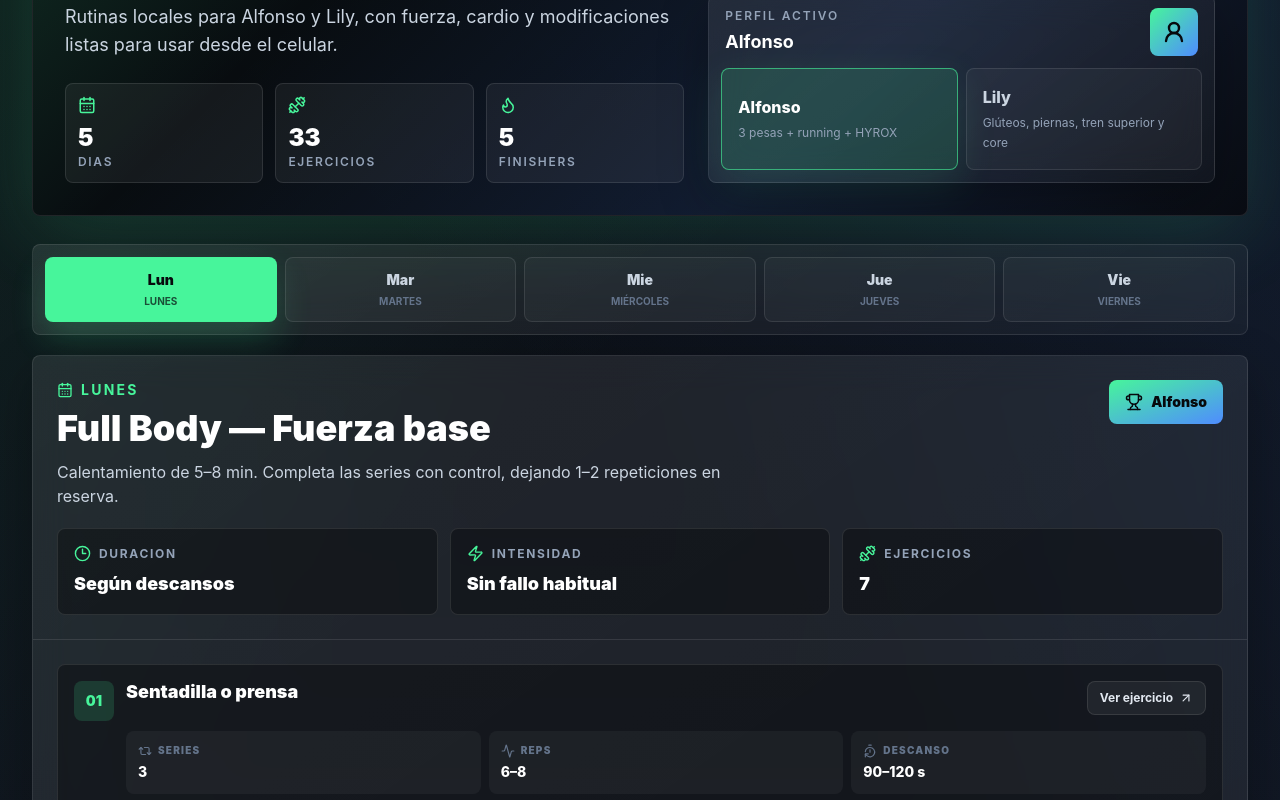
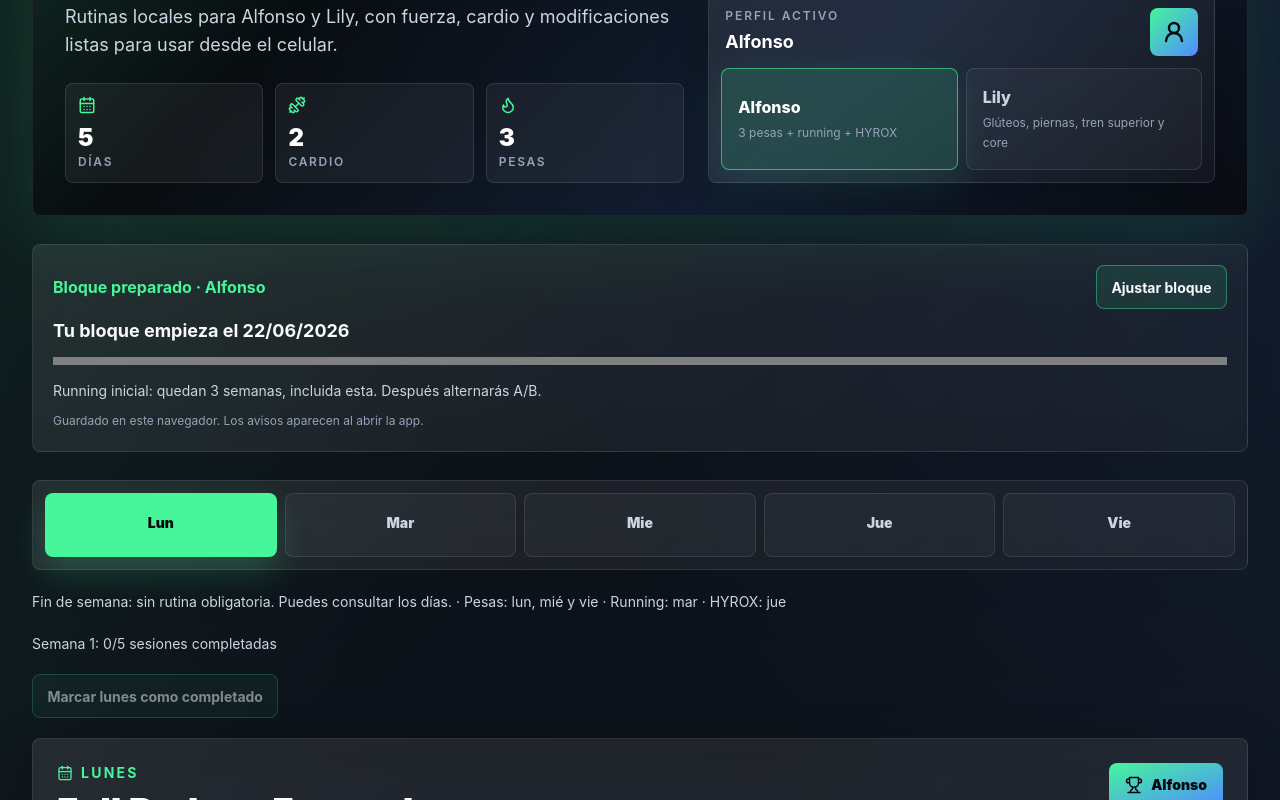
Before and after one commit to alfonsort/appgym-al, a React (Vite) app: page / in a window 1280 px wide. Shown: the part 240-1040 px from the top of the page. Built offline with nearby package versions, Linux system fonts and the light colour scheme.

Commit message:
Añadir seguimiento semanal y mejoras móviles para Alfonso

```diff
--- a/src/App.jsx
+++ b/src/App.jsx
@@ -1,4 +1,4 @@
-import { useMemo, useState } from 'react'
+import { useEffect, useMemo, useState } from 'react'
 import {
   Activity,
   ArrowUpRight,
@@ -17,6 +17,10 @@ import {
 } from 'lucide-react'
 import { getTodayWorkoutId, lilyRecommendations, routines, users, weekdays } from './data/routines'
 
+import { runningForWeek } from './data/alfonso'
+import { STORAGE_KEY, defaultCycle, normalizeCycle, cycleStatus } from './data/cycle'
+import CyclePanel, { HyroxEditor } from './CyclePanel'
+
 const statIcons = {
   duration: Clock3,
   intensity: Zap,
@@ -27,8 +31,33 @@ function App() {
   const [selectedUser, setSelectedUser] = useState('alfonso')
   const [selectedDay, setSelectedDay] = useState(getTodayWorkoutId)
 
+  const [storageError, setStorageError] = useState(false)
+  const [cycle, setCycle] = useState(() => {
+    try { return normalizeCycle(JSON.parse(localStorage.getItem(STORAGE_KEY))) }
+    catch { return defaultCycle() }
+  })
+  const [now, setNow] = useState(() => new Date())
+  useEffect(() => {
+    const timer = setInterval(() => setNow(new Date()), 60000)
+    return () => clearInterval(timer)
+  }, [])
+  useEffect(() => {
+    try { localStorage.setItem(STORAGE_KEY, JSON.stringify(cycle)); setStorageError(false) }
+    catch { setStorageError(true) }
+  }, [cycle])
+  const status = cycleStatus(cycle, now)
+  const week = Math.min(status.week, cycle.weeks)
+  const isAlfonso = selectedUser === 'alfonso'
   const profile = users[selectedUser]
-  const workout = routines[selectedUser][selectedDay]
+  let workout = routines[selectedUser][selectedDay]
+  if (isAlfonso && selectedDay === 'martes') workout = runningForWeek(week, cycle.initialWeeks)
+  if (isAlfonso && selectedDay === 'jueves' && cycle.hyrox[week]) workout = {
+    ...workout, title: `HYROX — Semana ${week}`, focus: 'Sesión ajustada para este jueves.',
+    duration: 'Según sesión', intensity: 'Según sesión', exercises: [],
+    finisher: { type: 'Sesión de la semana', title: 'Tu jueves', details: cycle.hyrox[week] },
+  }
+  const completedCount = weekdays.filter(day => cycle.completed[`${week}-${day.id}`]).length
+  const completionKey = `${week}-${selectedDay}`
   const activeDay = weekdays.find((day) => day.id === selectedDay)
 
   const weeklyStats = useMemo(() => {
@@ -52,9 +81,18 @@ function App() {
           weeklyStats={weeklyStats}
         />
 
+        {isAlfonso && <CyclePanel cycle={cycle} status={status} save={setCycle} storageError={storageError} />}
         <section className="grid gap-5">
           <div className="flex min-w-0 flex-col gap-5">
             <DaySelector selectedDay={selectedDay} setSelectedDay={setSelectedDay} />
+            {isAlfonso && <>
+              <p className="text-sm leading-6 text-slate-300">{[0, 6].includes(now.getDay()) ? 'Fin de semana: sin rutina obligatoria. Puedes consultar los días.' : `Hoy: ${weekdays.find(day => day.id === getTodayWorkoutId(now)).full}.`} · Pesas: lun, mié y vie · Running: mar · HYROX: jue</p>
+              <p className="text-sm text-slate-300">Semana {week}: {completedCount}/5 sesiones completadas{status.ended ? ' · Última semana del bloque' : ''}</p>
+              {selectedDay === 'jueves' && <HyroxEditor key={`${cycle.start}-${week}`} week={week} value={cycle.hyrox[week]} onSave={value => setCycle(previous => ({ ...previous, hyrox: { ...previous.hyrox, [week]: value } }))} />}
+              <button className="small-button w-fit" disabled={status.pending || status.ended} aria-pressed={!!cycle.completed[completionKey]} onClick={() => setCycle(previous => ({ ...previous, completed: { ...previous.completed, [completionKey]: !previous.completed[completionKey] } }))}>
+                {cycle.completed[completionKey] ? '✓ Sesión completada · desmarcar' : `Marcar ${activeDay.full.toLowerCase()} como completado`}
+              </button>
+            </>}
             <WorkoutCard workout={workout} day={activeDay} profile={profile} selectedUser={selectedUser} />
           </div>
         </section>
@@ -74,7 +112,7 @@ function Hero({ profile, selectedUser, setSelectedUser, weeklyStats }) {
             <Sparkles size={15} className="text-volt" />
             AppGym A&L
           </div>
-          <h1 className="text-balance text-4xl font-black leading-[0.98] text-white sm:text-5xl lg:text-6xl">
+          <h1 className="text-balance text-2xl font-black leading-tight text-white sm:text-5xl lg:text-6xl">
             Entrena fuerte. Ajusta inteligente.
           </h1>
           <p className="mt-4 max-w-2xl text-base leading-7 text-slate-300 sm:text-lg">
@@ -82,9 +120,9 @@ function Hero({ profile, selectedUser, setSelectedUser, weeklyStats }) {
           </p>
 
           <div className="mt-6 grid grid-cols-3 gap-3">
-            <HeroMetric icon={CalendarDays} label="Dias" value={weeklyStats.days} />
-            <HeroMetric icon={Dumbbell} label="Ejercicios" value={weeklyStats.exercises} />
-            <HeroMetric icon={Flame} label="Finishers" value={weeklyStats.finishers} />
+            <HeroMetric icon={CalendarDays} label="Días" value={weeklyStats.days} />
+            <HeroMetric icon={Dumbbell} label={selectedUser === 'alfonso' ? "Cardio" : "Ejercicios"} value={selectedUser === 'alfonso' ? 2 : weeklyStats.exercises} />
+            <HeroMetric icon={Flame} label={selectedUser === 'alfonso' ? "Pesas" : "Finishers"} value={selectedUser === 'alfonso' ? 3 : weeklyStats.finishers} />
           </div>
         </div>
 
@@ -107,6 +145,7 @@ function Hero({ profile, selectedUser, setSelectedUser, weeklyStats }) {
                   key={user.id}
                   type="button"
                   onClick={() => setSelectedUser(user.id)}
+                  aria-pressed={isActive}
                   className={`rounded-lg border p-4 text-left transition ${
                     isActive
                       ? 'border-volt/60 bg-volt/15 text-white shadow-[0_12px_40px_rgba(71,245,155,0.12)]'
@@ -154,8 +193,8 @@ function DaySelector({ selectedDay, setSelectedDay }) {
               aria-pressed={isActive}
             >
               <span className="block text-sm font-black">{day.label}</span>
-              <span className={`mt-1 block text-[10px] font-bold uppercase ${isActive ? 'text-coal/70' : 'text-slate-500'}`}>
-                {day.full}
+              <span className={`mt-1 block text-[10px] font-bold uppercase ${isActive ? 'text-coal/70' : 'text-slate-400'}`}>
+                {new Date().getDay() > 0 && new Date().getDay() < 6 && day.id === getTodayWorkoutId() ? 'Hoy' : ''}
               </span>
             </button>
           )
@@ -185,9 +224,9 @@ function WorkoutCard({ workout, day, profile, selectedUser }) {
         </div>
 
         <div className="mt-5 grid gap-3 sm:grid-cols-3">
-          <WorkoutStat id="duration" label="Duracion" value={workout.duration} />
+          <WorkoutStat id="duration" label="Duración" value={workout.duration} />
           <WorkoutStat id="intensity" label="Intensidad" value={workout.intensity} />
-          <WorkoutStat id="exercises" label="Ejercicios" value={workout.exercises.length} />
+          <WorkoutStat id="exercises" label={workout.exercises.length ? "Ejercicios" : "Formato"} value={workout.exercises.length || "Personalizado"} />
         </div>
       </div>
 
@@ -222,7 +261,7 @@ function WorkoutCard({ workout, day, profile, selectedUser }) {
           <div className="min-w-0">
             <p className="text-xs font-black uppercase tracking-[0.18em] text-electric">{workout.finisher.type}</p>
             <h3 className="mt-1 text-xl font-black text-white">{workout.finisher.title}</h3>
-            <p className="mt-2 text-sm leading-6 text-slate-300">{workout.finisher.details}</p>
+            <p className="mt-2 whitespace-pre-line text-sm leading-6 text-slate-300">{workout.finisher.details}</p>
           </div>
         </div>
       </div>
@@ -282,10 +321,10 @@ function ExerciseCard({ exercise, index }) {
 
 function MiniStat({ icon: Icon, label, value }) {
   return (
-    <div className="min-w-0 rounded-lg bg-white/[0.045] p-3">
-      <div className="mb-1 flex items-center gap-1.5 text-slate-500">
-        <Icon size={14} />
-        <span className="truncate text-[10px] font-black uppercase tracking-[0.12em]">{label}</span>
+    <div className="min-w-0 rounded-lg bg-white/[0.045] p-2 sm:p-3">
+      <div className="mb-1 flex items-center gap-1.5 text-slate-400">
+        <Icon size={14} className="hidden shrink-0 sm:block" />
+        <span className="text-[9px] font-black uppercase sm:text-[10px] sm:tracking-[0.12em]">{label}</span>
       </div>
       <p className="text-sm font-extrabold text-white">{value}</p>
     </div>
--- /dev/null
+++ b/src/CyclePanel.jsx
@@ -0,0 +1,44 @@
+import { useState } from 'react'
+
+export default function CyclePanel({ cycle, status, save, storageError }) {
+  const [editing, setEditing] = useState(false)
+  return <section className="premium-border rounded-lg p-4 sm:p-5" aria-label="Bloque de Alfonso">
+    <div className="flex flex-wrap items-center justify-between gap-2">
+      <p className="font-bold text-volt">{status.pending ? 'Bloque preparado' : status.ended ? 'Bloque completado' : `Semana ${status.week} de ${cycle.weeks}`} · Alfonso</p>
+      <button className="small-button" onClick={() => setEditing(!editing)} aria-expanded={editing}>Ajustar bloque</button>
+    </div>
+    <p className="mt-2 text-lg font-bold" role="status">{status.message}</p>
+    <progress className="mt-3 h-2 w-full accent-volt" value={status.pending ? 0 : Math.min(status.week, cycle.weeks)} max={cycle.weeks} aria-label="Semana del bloque" />
+    {!status.ended && <p className="mt-2 text-sm leading-6 text-slate-300">{status.running}</p>}
+    <p className="mt-2 text-xs leading-5 text-slate-400">Guardado en este navegador. Los avisos aparecen al abrir la app.</p>
+    {storageError && <p role="alert" className="mt-2 text-sm text-gold">No se pudo guardar en este navegador. Los cambios solo durarán mientras la app esté abierta.</p>}
+    {editing && <form className="mt-4 grid gap-3 border-t border-white/10 pt-4 sm:grid-cols-3" onSubmit={event => {
+      event.preventDefault()
+      const data = new FormData(event.currentTarget)
+      const start = data.get('start')
+      save({ ...cycle, start, weeks: Number(data.get('weeks')), initialWeeks: Number(data.get('initialWeeks')), ...(start !== cycle.start ? { completed: {}, hyrox: {} } : {}) })
+      setEditing(false)
+    }}>
+      <label className="field-label">Fecha de inicio<input name="start" type="date" required defaultValue={cycle.start} /></label>
+      <label className="field-label">Duración del bloque<select name="weeks" defaultValue={cycle.weeks}>{[4, 6, 8, 12].map(n => <option key={n} value={n}>{n} semanas</option>)}</select></label>
+      <label className="field-label">Running inicial<select name="initialWeeks" defaultValue={cycle.initialWeeks}><option value="2">2 semanas</option><option value="3">3 semanas</option></select></label>
+      <p className="text-xs leading-5 text-slate-400 sm:col-span-3">Cada semana dura 7 días desde la fecha de inicio. Cambiar la fecha inicia otro bloque y limpia sus marcas y ajustes de jueves.</p>
+      <button className="small-button" type="submit">Guardar bloque</button>
+    </form>}
+  </section>
+}
+
+export function HyroxEditor({ value, week, onSave }) {
+  const [editing, setEditing] = useState(false)
+  return <section className="premium-border rounded-lg p-4">
+    <button className="small-button" onClick={() => setEditing(!editing)} aria-expanded={editing}>Ajustar jueves · semana {week}</button>
+    <p className="mt-2 text-xs leading-5 text-slate-400">Solo cambia este jueves. Sin ajuste, se mantiene la base de 4 rondas.</p>
+    {editing && <form className="mt-3 grid gap-3" onSubmit={event => {
+      event.preventDefault(); onSave(new FormData(event.currentTarget).get('session').trim()); setEditing(false)
+    }}>
+      <label className="field-label">Sesión completa de este jueves<textarea name="session" rows="6" maxLength="4000" defaultValue={value || ''} placeholder="Escribe calentamiento, estaciones, rondas y descansos…" /></label>
+      <p className="text-xs text-slate-400">Deja el texto vacío y guarda para recuperar la base.</p>
+      <button className="small-button" type="submit">Guardar jueves</button>
+    </form>}
+  </section>
+}
--- a/src/styles.css
+++ b/src/styles.css
@@ -40,3 +40,24 @@ button {
 .text-balance {
   text-wrap: balance;
 }
+
+button, input, select, textarea { touch-action: manipulation; }
+button:focus-visible, a:focus-visible, input:focus-visible, select:focus-visible, textarea:focus-visible, summary:focus-visible {
+  outline: 2px solid #47f59b;
+  outline-offset: 3px;
+}
+.small-button {
+  min-height: 44px;
+  border: 1px solid rgba(71, 245, 155, .4);
+  background: rgba(71, 245, 155, .1);
+  border-radius: .5rem;
+  padding: .6rem .9rem;
+  font-size: .875rem;
+  font-weight: 700;
+}
+.small-button:disabled { opacity: .5; cursor: not-allowed; }
+.field-label { display: grid; gap: .5rem; font-size: .875rem; color: #cbd5e1; min-width: 0; }
+.field-label input, .field-label select, .field-label textarea {
+  min-width: 0; width: 100%; padding: .7rem; border: 1px solid #475569;
+  border-radius: .5rem; background: #10151f; color: white; font: inherit;
+}
```
